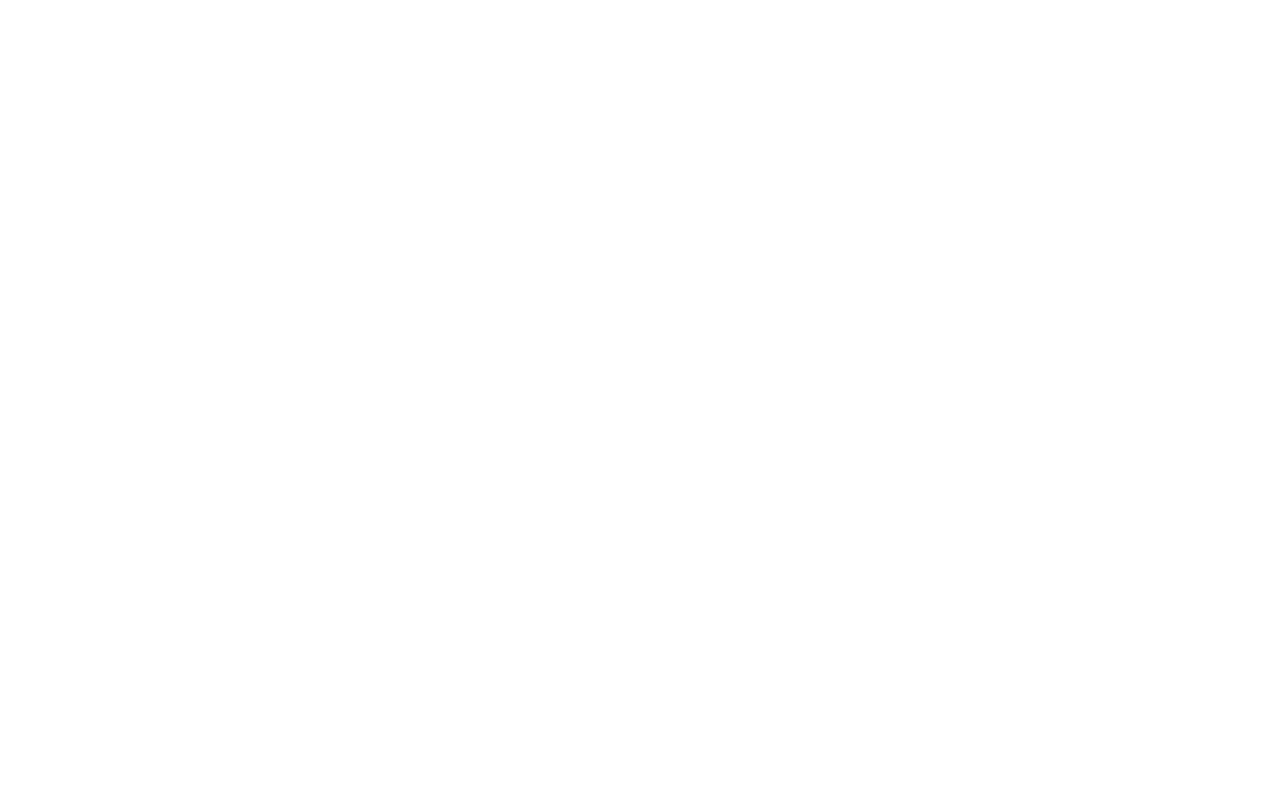
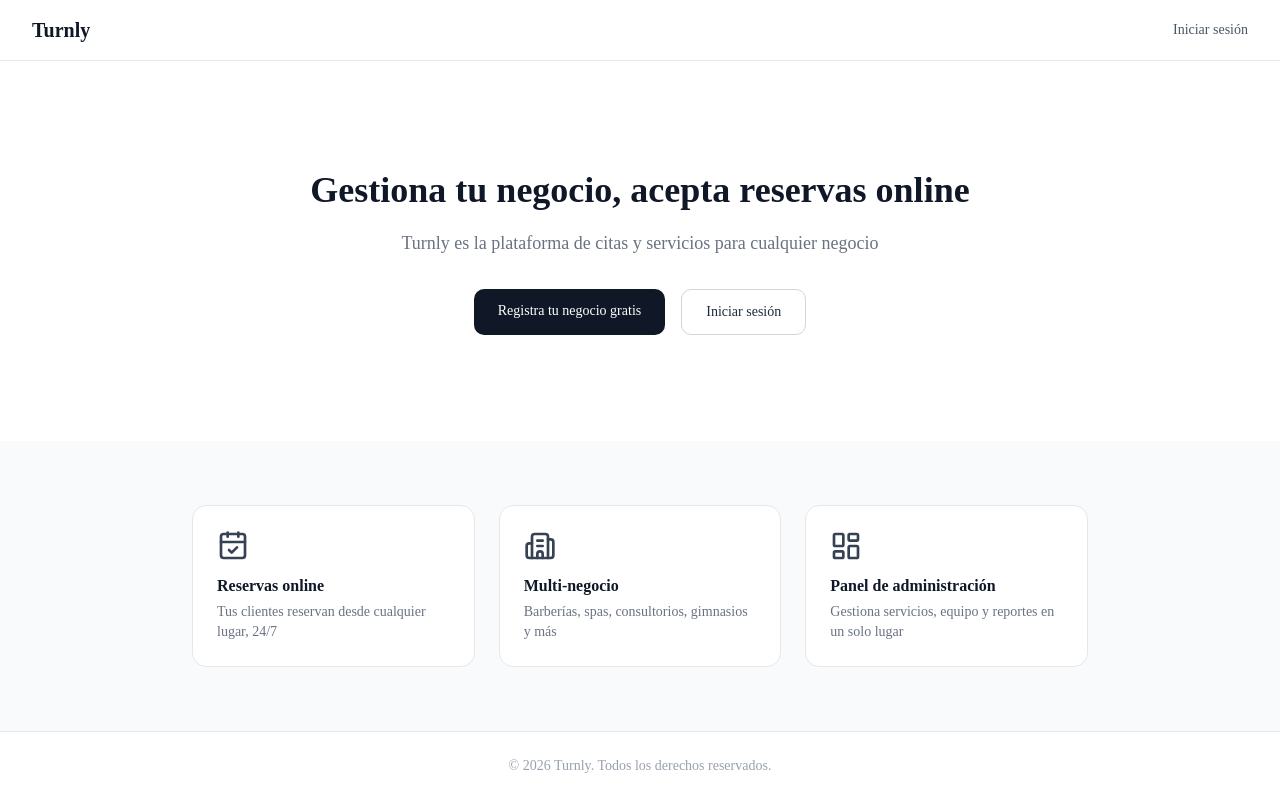
Before and after one commit to korbold/turnly, a Next.js app in the folder apps/admin/: page / in a window 1280 px wide. Before the commit this address had no page. Built offline with nearby package versions, Linux system fonts and the light colour scheme.

Commit message:
feat: create Turnly landing page

```diff
--- a/apps/admin/src/app/page.tsx
+++ b/apps/admin/src/app/page.tsx
@@ -1,5 +1,66 @@
-import { redirect } from 'next/navigation';
+import Link from 'next/link';
+import { CalendarCheck, Building2, LayoutDashboard } from 'lucide-react';
 
 export default function Home() {
-  redirect('/login');
+  return (
+    <div className="min-h-screen flex flex-col">
+      {/* Nav */}
+      <nav className="flex items-center justify-between px-8 py-4 border-b border-gray-200">
+        <span className="text-xl font-bold text-gray-900">Turnly</span>
+        <Link href="/login" className="text-sm text-gray-600 hover:text-gray-900">
+          Iniciar sesión
+        </Link>
+      </nav>
+
+      {/* Hero */}
+      <section className="flex flex-col items-center justify-center text-center px-6 py-24 flex-1">
+        <h1 className="text-4xl font-bold text-gray-900 max-w-2xl leading-tight mb-4">
+          Gestiona tu negocio, acepta reservas online
+        </h1>
+        <p className="text-lg text-gray-500 max-w-xl mb-8">
+          Turnly es la plataforma de citas y servicios para cualquier negocio
+        </p>
+        <div className="flex gap-4 flex-wrap justify-center">
+          <Link
+            href="/register"
+            className="px-6 py-3 bg-gray-900 text-white text-sm font-medium rounded-lg hover:bg-gray-700 transition-colors"
+          >
+            Registra tu negocio gratis
+          </Link>
+          <Link
+            href="/login"
+            className="px-6 py-3 border border-gray-300 text-gray-800 text-sm font-medium rounded-lg hover:bg-gray-50 transition-colors"
+          >
+            Iniciar sesión
+          </Link>
+        </div>
+      </section>
+
+      {/* Features */}
+      <section className="px-8 py-16 bg-gray-50">
+        <div className="max-w-4xl mx-auto grid grid-cols-1 md:grid-cols-3 gap-6">
+          <div className="bg-white rounded-xl p-6 border border-gray-200">
+            <CalendarCheck className="w-8 h-8 text-gray-700 mb-3" />
+            <h3 className="text-base font-semibold text-gray-900 mb-1">Reservas online</h3>
+            <p className="text-sm text-gray-500">Tus clientes reservan desde cualquier lugar, 24/7</p>
+          </div>
+          <div className="bg-white rounded-xl p-6 border border-gray-200">
+            <Building2 className="w-8 h-8 text-gray-700 mb-3" />
+            <h3 className="text-base font-semibold text-gray-900 mb-1">Multi-negocio</h3>
+            <p className="text-sm text-gray-500">Barberías, spas, consultorios, gimnasios y más</p>
+          </div>
+          <div className="bg-white rounded-xl p-6 border border-gray-200">
+            <LayoutDashboard className="w-8 h-8 text-gray-700 mb-3" />
+            <h3 className="text-base font-semibold text-gray-900 mb-1">Panel de administración</h3>
+            <p className="text-sm text-gray-500">Gestiona servicios, equipo y reportes en un solo lugar</p>
+          </div>
+        </div>
+      </section>
+
+      {/* Footer */}
+      <footer className="text-center py-6 text-sm text-gray-400 border-t border-gray-200">
+        © 2026 Turnly. Todos los derechos reservados.
+      </footer>
+    </div>
+  );
 }
```
